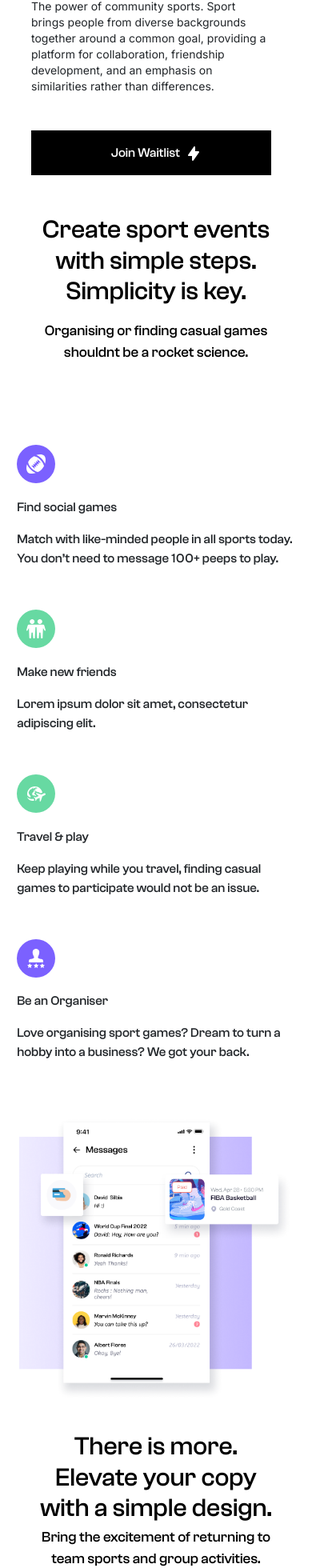
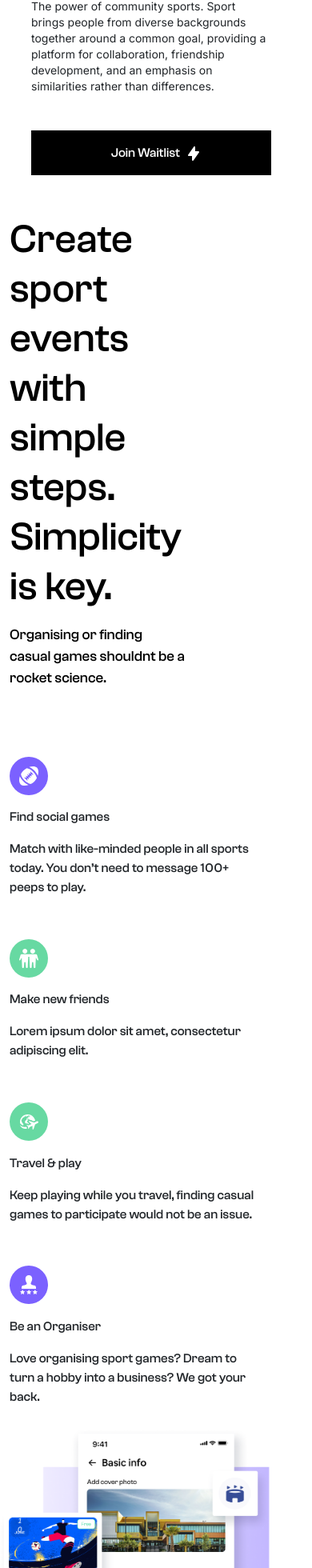
Before and after one commit to tanuj-22/booksports, a React (Create React App) app: page / in a window 390 px wide. Shown: the part 1187-3147 px from the top of the page at 80% size. Built offline with nearby package versions, Linux system fonts and the light colour scheme; a web font is replaced by a local one.

Commit message:
create sports event img added and animateBranch rebased

```diff
--- a/src/Components/CreateSportEvent.js
+++ b/src/Components/CreateSportEvent.js
@@ -1,42 +1,40 @@
 // import bootstrap
-import { Container, Row, Col} from "react-bootstrap"
+import { Container, Row, Col } from "react-bootstrap";
 // import css
-import '../css/create-sport-event.css'
+import "../css/create-sport-event.css";
 // import assets
-import findsocialgames from '../assests/findsocialgames.svg'
-import makenewfriends from '../assests/makenewfriends.svg'
-import travelandplay from '../assests/travelandplay.svg'
-import anorganiser from '../assests/AnOrganiser.svg'
-import createsportevent from '../assests/create-sport-event.png';
+import findsocialgames from "../assests/findsocialgames.svg";
+import makenewfriends from "../assests/makenewfriends.svg";
+import travelandplay from "../assests/travelandplay.svg";
+import anorganiser from "../assests/AnOrganiser.svg";
+import basicInfoMockup from "../assests/basicInfoMockup.png";
+
 // import components
-import CreateSportEventInfoCard from "./CreateSportEventInfoCard"
-
-
+import CreateSportEventInfoCard from "./CreateSportEventInfoCard";
 
 const CreateSportEvent = () => {
-
   const cards = [
     {
-            img:findsocialgames,
-            title:'Find social games',
-            desc:'Match with like-minded people in all sports today. You don’t need to message 100+ peeps to play.'
+      img: findsocialgames,
+      title: "Find social games",
+      desc: "Match with like-minded people in all sports today. You don’t need to message 100+ peeps to play.",
     },
     {
-            img:makenewfriends,
-            title:'Make new friends',
-            desc:'Lorem ipsum dolor sit amet, consectetur adipiscing elit.'
+      img: makenewfriends,
+      title: "Make new friends",
+      desc: "Lorem ipsum dolor sit amet, consectetur adipiscing elit.",
     },
     {
-            img:travelandplay,
-            title:'Travel & play',
-            desc:'Keep playing while you travel, finding casual games to participate would not be an issue.'
+      img: travelandplay,
+      title: "Travel & play",
+      desc: "Keep playing while you travel, finding casual games to participate would not be an issue.",
     },
     {
-            img:anorganiser,
-            title:'Be an Organiser',
-            desc:'Love organising sport games? Dream to turn a hobby into a business? We got your back.'
-        }
-    ]
+      img: anorganiser,
+      title: "Be an Organiser",
+      desc: "Love organising sport games? Dream to turn a hobby into a business? We got your back.",
+    },
+  ];
 
   return (
     <div className="create-sport-event">
@@ -56,31 +54,33 @@ const CreateSportEvent = () => {
               <div className="event-info-cards">
                 <Container fluid>
                   <Row>
-                                    {
-                                        cards.map((card) => {
+                    {cards.map((card) => {
                       return (
                         <CreateSportEventInfoCard
                           img={card.img}
                           title={card.title}
                           desc={card.desc}
                         />
-                                            )
-                                        })
-                                    }
+                      );
+                    })}
                   </Row>
                 </Container>
               </div>
             </Col>
-                    <Col md={12} lg={6}>
-                        <div className="create-sport-event-image">
-                            <img src={createsportevent}  alt=""/>
+            <Col md={12} lg={6} order-1 style={{}}>
+              <div className="mockupImageBackgroundContainer">
+                <img
+                  src={basicInfoMockup}
+                  alt="basic info"
+                  className="basicInfoMockupImage"
+                />
               </div>
             </Col>
           </Row>
         </Container>
       </Container>
     </div>
-  )
-}
+  );
+};
 
-export default CreateSportEvent
+export default CreateSportEvent;
--- a/src/Components/HomePageMainContent.js
+++ b/src/Components/HomePageMainContent.js
@@ -1,5 +1,5 @@
 import React, { useEffect, useRef, useState } from "react";
-import { Button, Container } from "react-bootstrap";
+import { Button } from "react-bootstrap";
 import lightningLogo from "../assests/lightningLogo.svg";
 import MobileMockupLeft from "../assests/MobileMockupLeft.png";
 import MobileMockupRight from "../assests/MobileMockupRight.png";
@@ -17,7 +17,7 @@ const HomePageMainContent = () => {
     } else if (inputRef && inputRef.current && window.innerWidth > 768) {
       setLength(inputRef.current.getBoundingClientRect().height + 200);
     }
-  }, [useRef]);
+  }, []);
   return (
     <>
       <div className="homePageContents" style={{ height: length }}>
--- a/src/css/CommunitySportsContent.css
+++ b/src/css/CommunitySportsContent.css
@@ -103,13 +103,13 @@
   height: 100%;
   margin: 0 auto;
   columns: 2;
-  column-gap: 30px !important;
+  column-gap: 5% !important;
   column-width: 36%;
   padding: 0 41px;
 }
 
 .img-container img {
-  margin-bottom: 30px;
+  margin-bottom: 10%;
   z-index: 5;
   width: 100%;
 }
--- a/src/css/create-sport-event.css
+++ b/src/css/create-sport-event.css
@@ -1,65 +1,45 @@
-.create-sport-event{
+.create-sport-event {
   padding-top: 10%;
 }
-.create-sport-event .create-sport-event-taglines{
+.create-sport-event .create-sport-event-taglines {
   width: 60%;
   color: #000000;
 }
-.create-sport-event .create-sport-event-taglines .create-sport-event-heading{
+.create-sport-event .create-sport-event-taglines .create-sport-event-heading {
   font-weight: 500;
   font-size: 50px;
   line-height: 62px;
 }
-.create-sport-event .create-sport-event-taglines .create-sport-event-info{
+.create-sport-event .create-sport-event-taglines .create-sport-event-info {
   font-weight: 400;
   font-size: 18px;
   line-height: 150%;
   color: #000000;
 }
-.create-sport-event .event-info-cards{
+.create-sport-event .event-info-cards {
   margin-top: 20%;
 }
-.create-sport-event .event-info-cards .container-fluid{
+.create-sport-event .event-info-cards .container-fluid {
   padding: 0;
 }
 
-.create-sport-event .event-info-cards .row > *{
+.create-sport-event .event-info-cards .row > * {
   padding: 0 !important;
 }
 
-.create-sport-event .event-info-cards .create-sport-event-card{
+.create-sport-event .event-info-cards .create-sport-event-card {
   padding-right: 15%;
   padding-bottom: 10%;
 }
-.create-sport-event .event-info-cards .create-sport-event-card img{
+.create-sport-event .event-info-cards .create-sport-event-card img {
   margin-bottom: 5%;
 }
-.create-sport-event .create-sport-event-image img{
+.mockupImageBackgroundContainer {
+  position: relative;
+  top: -7%;
+  left: -8%;
+}
+.basicInfoMockupImage {
   width: 100%;
-    margin: auto;
+  height: 100%;
 }
-@media screen and (max-width:800px) {
-    .create-sport-event .create-sport-event-taglines{
-        width: 80%;
-        margin: auto;
-        text-align: center;
-    }
-    .create-sport-event .create-sport-event-taglines .create-sport-event-heading{
-        font-weight: 500;
-        font-size: 32px;
-        line-height: 120%;
-        color: #000000;
-    }
-
-    .create-sport-event .event-info-cards .create-sport-event-card{
-        padding: 5% 2.5%;
-    }
-}
-@media screen and (max-width:450px) {
-    .create-sport-event .event-info-cards{
-        margin-bottom: 10%;
-    }
-    .create-sport-event .create-sport-event-taglines{
-        width: 95%;
-    }
-}
```
Also changed, not shown: src/assests/basicInfoMockup.png (added). Lines whose indentation alone changed are shown as unchanged.
